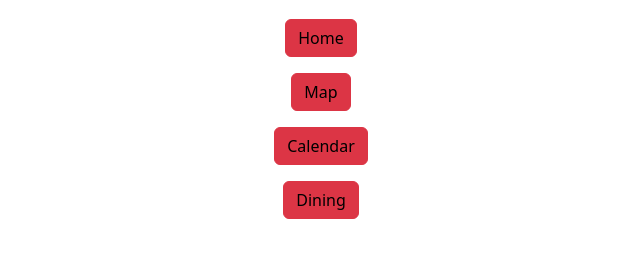
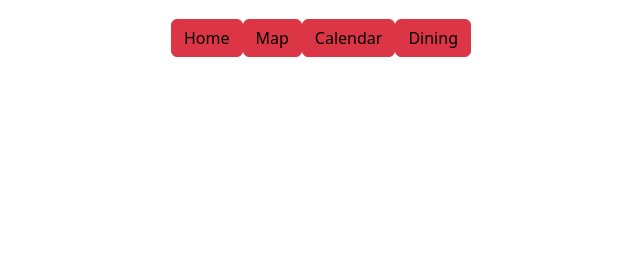
Before and after one commit to Bryce-Naf/Campus-Life-Super-App, a plain HTML site: page calendar.html in a window 1280 px wide. Shown: the part 53-310 px from the top of the page, without its empty margins (319-959 px from the left). Drawn offline with nearby package versions, Linux system fonts and the light colour scheme.

Commit message:
Updated navigation

```diff
--- a/calendar.html
+++ b/calendar.html
@@ -14,10 +14,7 @@
     </header>
     <main>
         <div class="row">
-            <p class="text-center"><a href="index.html" style="color:black" class="btn btn-danger">Home</a></p>
-            <p class="text-center"><a href="map.html" style="color:black" class="btn btn-danger">Map</a></p>
-            <p class="text-center"><a href="calendar.html" style="color:black" class="btn btn-danger">Calendar</a></p>
-            <p class="text-center"><a href="dining.html" style="color:black" class="btn btn-danger">Dining</a></p>
+            <p class="text-center"><a href="index.html" style="color:black" class="btn btn-danger">Home</a><a href="map.html" style="color:black" class="btn btn-danger">Map</a><a href="calendar.html" style="color:black" class="btn btn-danger">Calendar</a><a href="dining.html" style="color:black" class="btn btn-danger">Dining</a></p>
         </div>
     </main>
     <footer>
```
Also changed, not shown: dining.html (+1 -4 lines), index.html (+1 -4 lines), map.html (+1 -4 lines).
